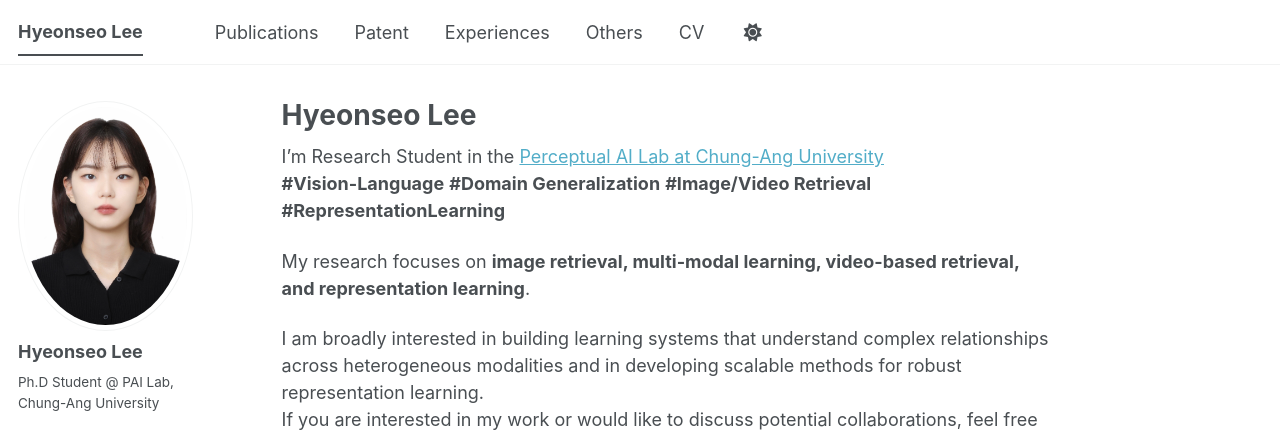
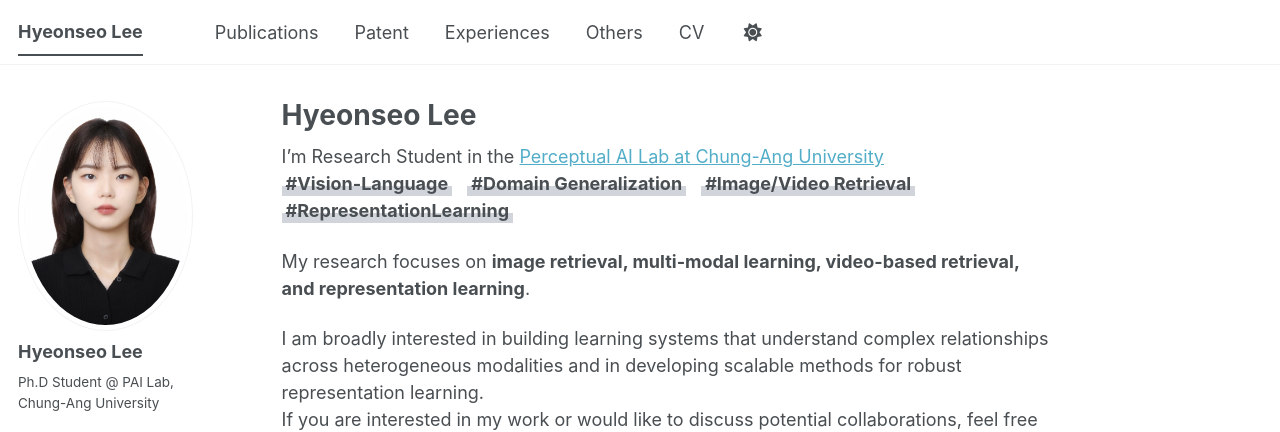
Before and after one commit to hyeonseo-o/hyeonseo-o.github.io, a Jekyll site: the page built from _pages/about.md, in a window 1280 px wide. Shown: the top 432 px of the page. Built offline with Jekyll 4.4.1, drawn with Linux system fonts in a browser that asks for light colours; some web fonts are replaced; a script bundle is joined from its source files by our own code; library files that are not in the unit come from our copies.

Commit message:
Update main.scss

```diff
--- a/assets/css/main.scss
+++ b/assets/css/main.scss
@@ -41,3 +41,10 @@
     "vendor/font-awesome/solid",
     "vendor/font-awesome/brands"
 ;
+
+.tag {
+  background: linear-gradient(transparent 60%, #d1d5db 60%);
+  font-weight: 600;
+  padding: 2px 4px;
+  margin-right: 10px;
+}
```
